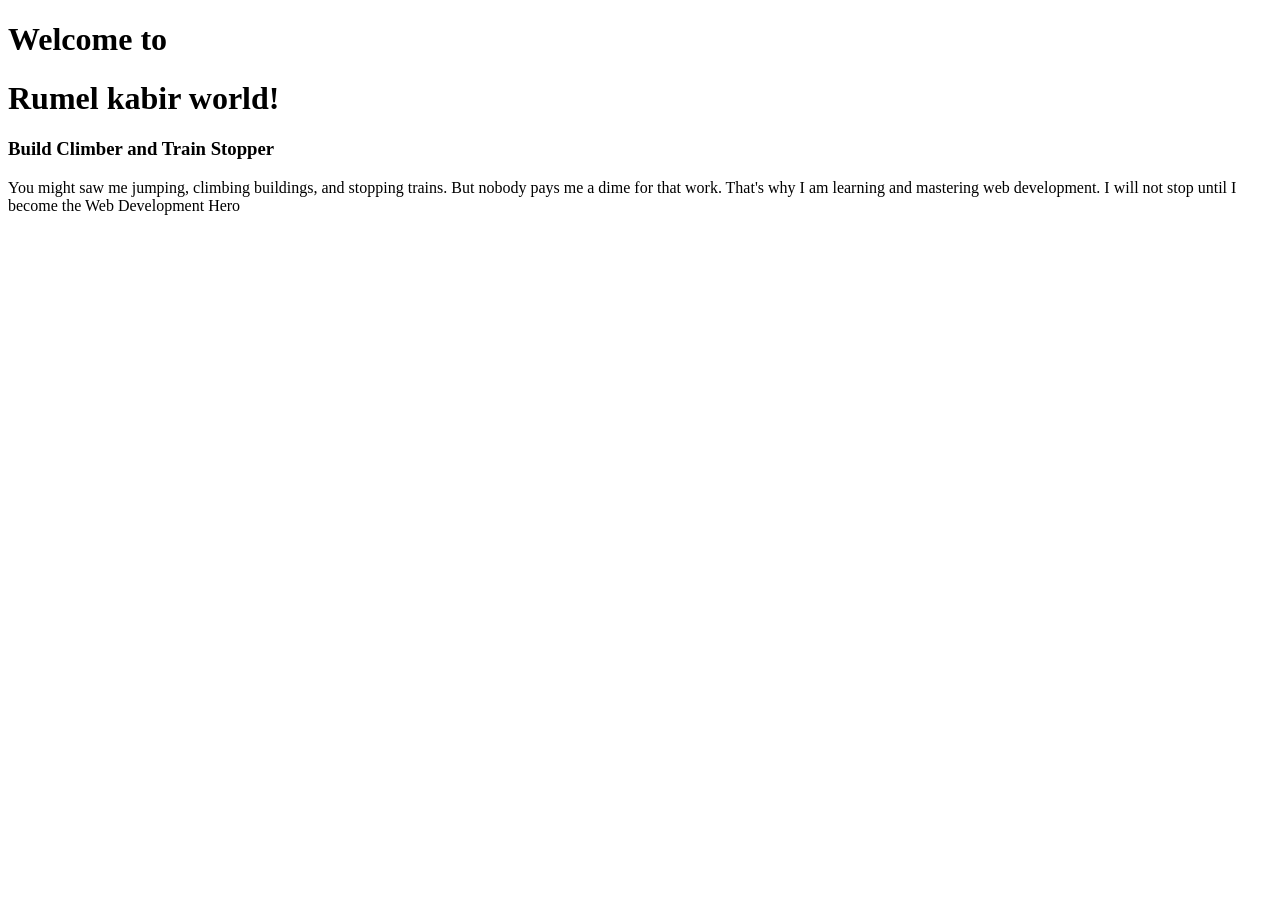
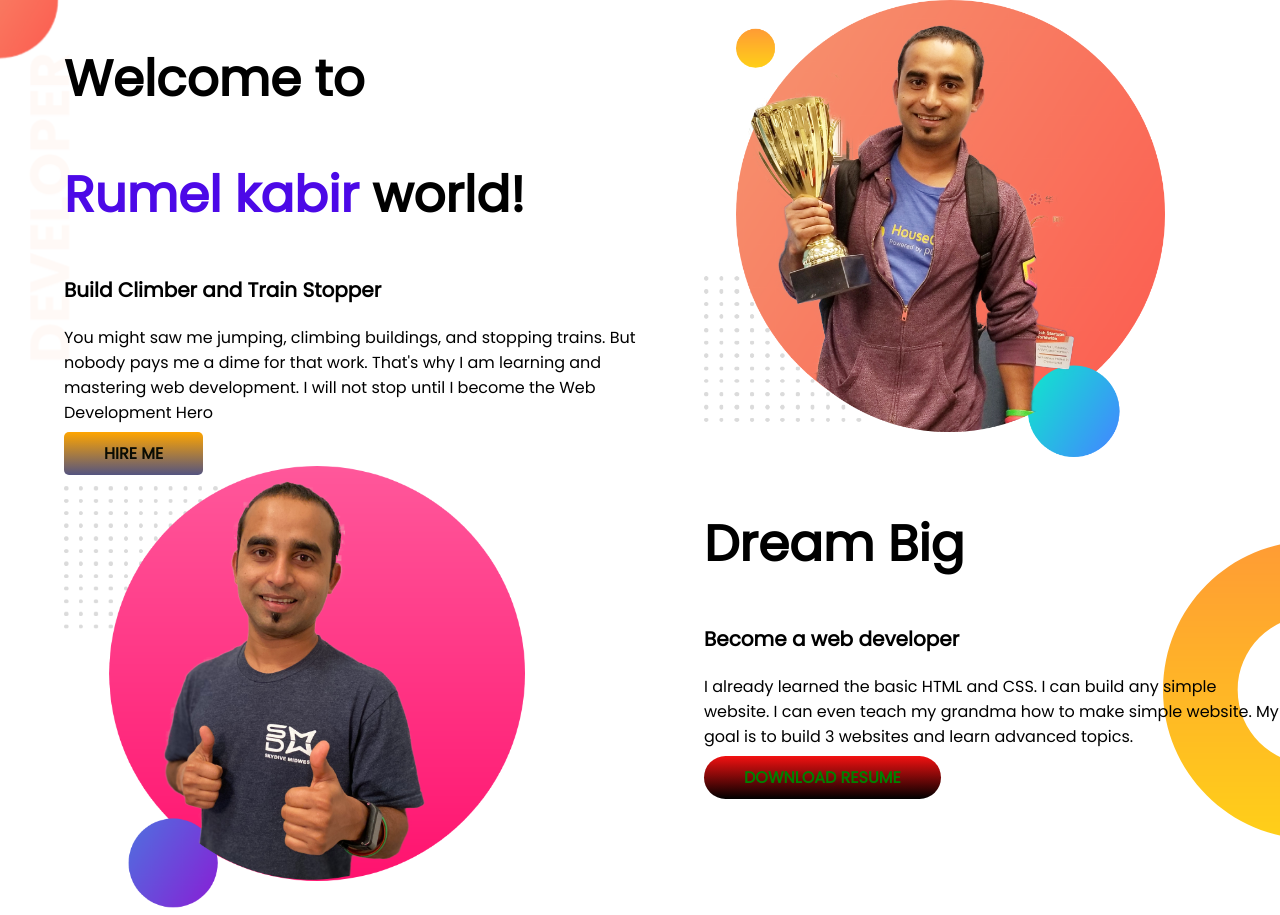
Before and after one commit to Rumel011/Rumel-portfolio, a plain HTML site: page index.html in a window 1280 px wide. Before the commit the page ends 800 px from the top, so only its background shows below. Drawn offline with Linux system fonts and the light colour scheme.

Commit message:
new file added

```diff
--- a/index.html
+++ b/index.html
@@ -6,18 +6,44 @@
     <meta http-equiv="X-UA-Compatible" content="IE=edge">
     <meta name="viewport" content="width=device-width, initial-scale=1.0">
     <title>Rumel-portfolio</title>
+    <link rel="preconnect" href="https://fonts.googleapis.com">
+    <link rel="preconnect" href="https://fonts.gstatic.com" crossorigin>
+    <link href="https://fonts.googleapis.com/css2?family=Poppins&display=swap" rel="stylesheet">
     <link rel="stylesheet" href="style.css">
 </head>
 
 <body>
-    <h1>Welcome to</h1>
-    <h1>Rumel kabir world!</h1>
-    <h3>Build Climber and Train Stopper</h3>
-    <p>You might saw me jumping, climbing buildings, and stopping trains. But nobody pays me a dime for that work.
-        That's why I am learning and mastering web development. I will not stop until I become the Web Development Hero
-    </p>
+    <section class="top-banner flexible-container">
+        <div class="half-width">
+            <h1>Welcome to</h1>
+            <h1><span class="golden">Rumel kabir</span> world!</h1>
+            <h3>Build Climber and Train Stopper</h3>
+            <p>You might saw me jumping, climbing buildings, and stopping trains. But nobody pays me a dime for that
+                work.
+                That's why I am learning and mastering web development. I will not stop until I become the Web
+                Development Hero
+            </p>
+            <a class="link-button" target="_blank" href="https://www.youtube.com/">HIRE ME</a>
+        </div>
 
+        <div class="half-width">
+            <img src="images/jhankar.png" alt="">
+        </div>
+    </section>
 
+    <section class="flexible-container">
+        <div class="half-width">
+            <img src="images/jhankar2.png" alt="">
+        </div>
+        <div class="big-dream half-width">
+            <h1>Dream Big</h1>
+            <h3>Become a web developer</h3>
+            <p>I already learned the basic HTML and CSS. I can build any simple website. I can even teach my grandma how
+                to make simple website. My goal is to build 3 websites and learn advanced topics.</p>
+            <a class="link-button2" target="_blank" href="https://www.youtube.com/">DOWNLOAD RESUME</a>
+
+        </div>
+    </section>
 
 </body>
 
--- a/style.css
+++ b/style.css
@@ -0,0 +1,49 @@
+body{
+    font-family: 'Poppins', sans-serif;
+    margin: 0;
+}
+.golden{
+    color: rgb(76, 9, 231);
+}
+.flexible-container{
+    display: flex;
+}
+.half-width{
+    width: 60%;
+    padding-left: 5%;
+}
+.half-width img{
+    width: 80%;
+}
+h1{
+    font-size: 50px;
+}
+h3{
+    font-size: 20px;
+}
+.link-button{
+    text-decoration: none;
+    background-image: linear-gradient(orange,rgb(84, 84, 128));
+    padding: 10px 40px;
+    color: rgb(10, 12, 4);
+    font-weight: 700;
+    border-radius: 5px;
+
+}
+.top-banner{
+    background-image: url(images/top-banner.png);
+    background-repeat: no-repeat;
+}
+.link-button2{
+    text-decoration: none;
+    background-image: linear-gradient(rgb(243, 17, 17),black);
+    padding: 10px 40px;
+    color: green;
+    font-weight: 700;
+    border-radius: 50px;
+}
+.big-dream{
+    background-image: url(images/dream-bg.png);
+    background-repeat: no-repeat;
+    background-position: right;
+}
```
Also changed, not shown: images/dream-bg.png (added), images/exp-bg.png (added), images/jhankar.png (added), images/jhankar2.png (added), images/my-bg.png (added), images/my-bg2.png (added), images/top-banner.png (added).
